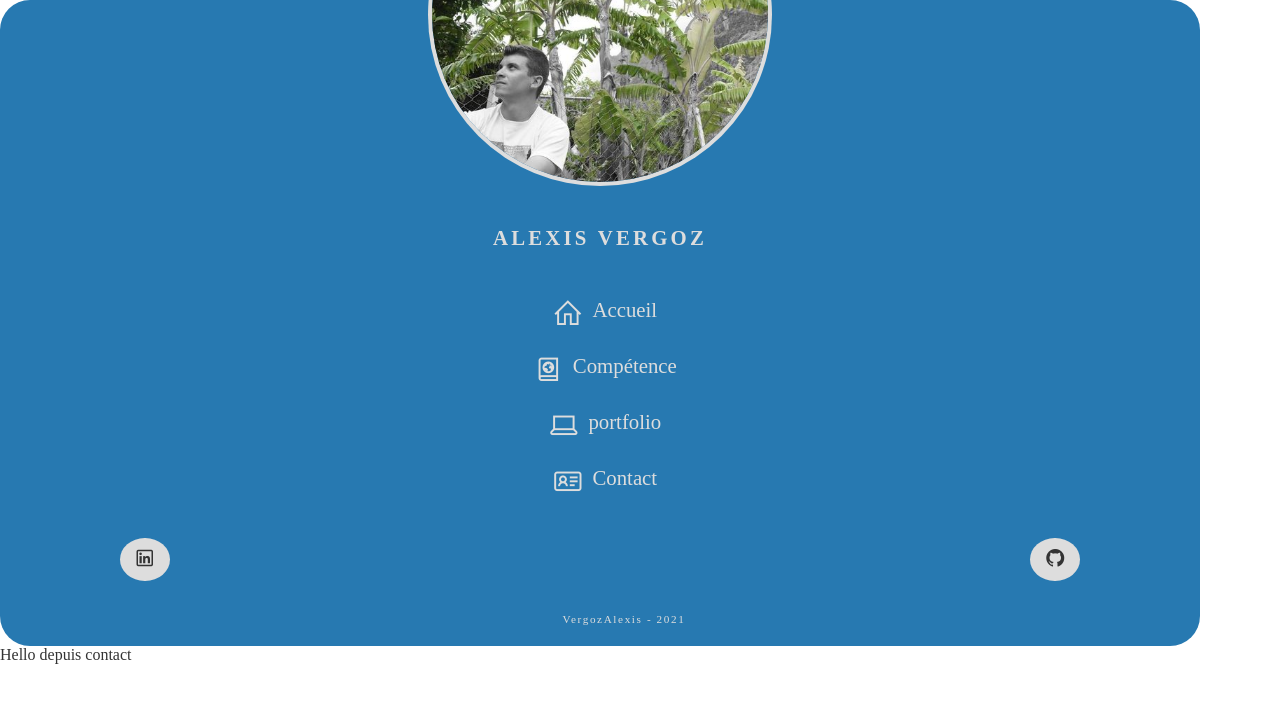
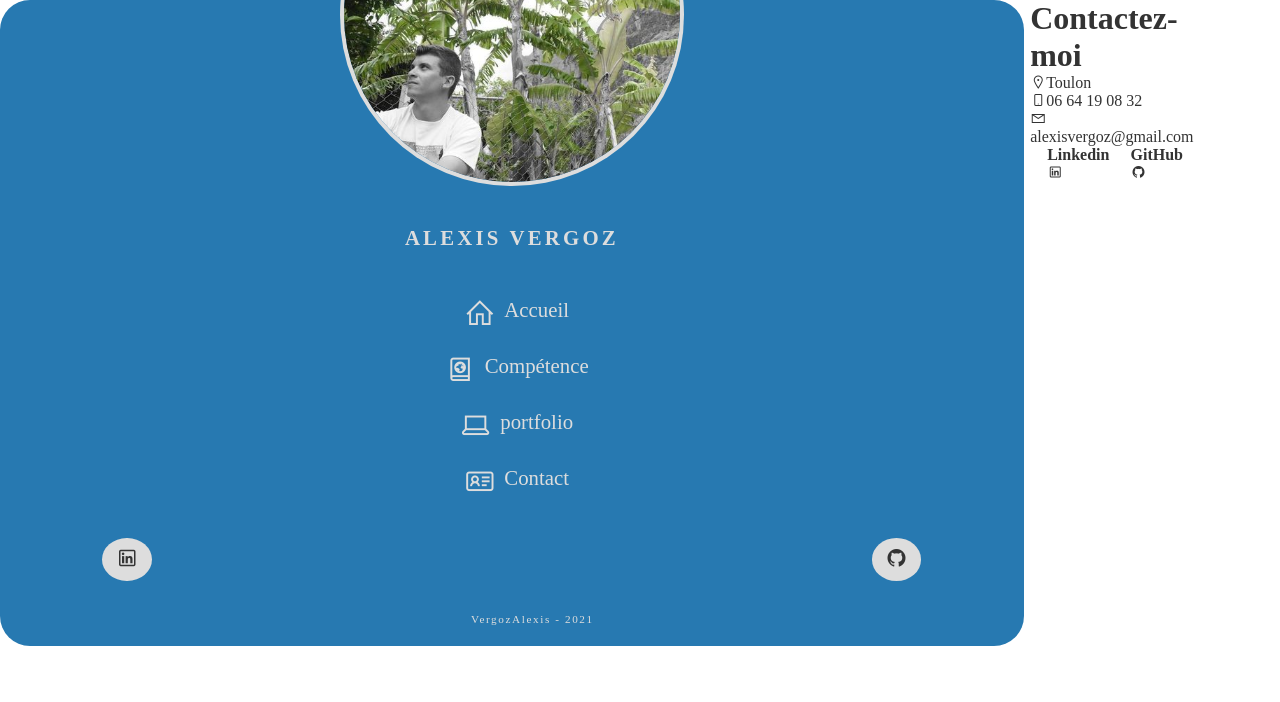
Before and after one commit to AlexisVergoz/react-cv, a React (Create React App) app: page /contact in a window 1280 px wide. Shown: the top 702 px of the page. Built offline with nearby package versions, Linux system fonts and the light colour scheme; a web font is replaced by a local one.

Commit message:
Update contact.js

```diff
--- a/src/pages/contact.js
+++ b/src/pages/contact.js
@@ -1,11 +1,56 @@
 import React from 'react';
 import Navigation from '../components/Navigation';
+import { copyToClipboard } from 'react-copy-to-clipboard';
 
 const contact = () => {
     return (
-        <div>
+        <div className="contact">
             <Navigation/>
-            Hello depuis contact
+            <div className="contactContent">
+                <div className="header"></div>
+                <div className="contactBox">
+                    <h1>Contactez-moi</h1>
+                    <ul>
+                        <li>
+                            <i className="las la-map-marker-alt"></i>
+                            <span>Toulon</span>
+                            <li>
+                                <i className="las la-mobile-alt"></i>
+                                <copyToClipboard text="0664190832">
+                                    <span className="clickInput"
+                                        onClick={() => { alert('Téléphone copié !'); }}>
+                                            06 64 19 08 32
+                                    </span>
+                                </copyToClipboard>
+                            </li>
+
+
+                                <li>
+                                    <i className="las la-envelope"></i>
+                                    <copyToClipboard text="alexisvergoz@gmail.com">
+                                        <span className="clickInput"
+                                            onClick={() => { alert('Mail copié !'); }}>
+                                                alexisvergoz@gmail.com
+                                        </span>
+                                    </copyToClipboard>
+                                </li>
+
+                        </li>
+                    </ul>
+                </div>
+                <div className="socialNetwork">
+                    <ul>
+                        <a href="https://www.linkedin.com/in/alexisvergoz/" target="_blank" rel="noopener noreferrer">
+                            <h4>Linkedin</h4>
+                            <i className="lab la-linkedin"></i>
+                        </a>
+                        <a href="https://github.com/AlexisVergoz" target="_blank" rel="noopener noreferrer">
+                            <h4>GitHub</h4>
+                            <i className="lab la-github"></i>
+                        </a>
+                    </ul>
+                </div>
+            </div>
         </div>
     );
 };
```
